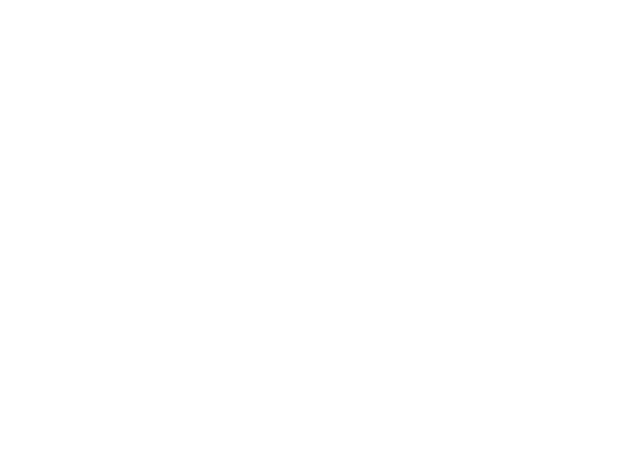
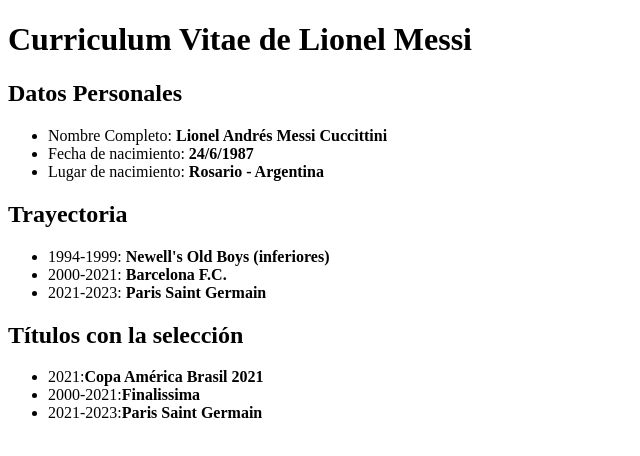
Before and after one commit to Cecilia-Campos/Entrega-1, a plain HTML site: page Ejercicio 1.html in a window 1280 px wide. Shown: the whole page, without its empty margins (0-640 px from the left). Drawn offline with Linux system fonts and the light colour scheme.

Commit message:
Finalicé el Ejercicio 1

```diff
--- a/Ejercicio 1.html
+++ b/Ejercicio 1.html
@@ -0,0 +1,39 @@
+<!DOCTYPE html>
+<html lang="en">
+	<head>
+		<meta charset="UTF-8" />
+		<meta name="viewport" content="width=device-width, initial-scale=1.0" />
+		<title>Ejercicio 1 - CV de Lionel Messi</title>
+	</head>
+
+	<body>
+		<header>
+			<h1>Curriculum Vitae de Lionel Messi</h1>
+		</header>
+
+		<section>
+			<h2>Datos Personales</h2>
+			<ul>
+				<li>Nombre Completo: <b> Lionel Andrés Messi Cuccittini </b></li>
+				<li>Fecha de nacimiento: <b> 24/6/1987 </b></li>
+				<li>Lugar de nacimiento: <b> Rosario - Argentina </b></li>
+			</ul>
+		</section>
+		<section>
+			<h2>Trayectoria</h2>
+			<ul>
+				<li>1994-1999: <b> Newell's Old Boys (inferiores) </b></li>
+				<li>2000-2021: <b> Barcelona F.C. </b></li>
+				<li>2021-2023: <b> Paris Saint Germain </b></li>
+			</ul>
+		</section>
+		<section>
+			<h2>Títulos con la selección</h2>
+			<ul>
+				<li>2021:<b>Copa América Brasil 2021</b></li>
+				<li>2000-2021:<b>Finalissima</b></li>
+				<li>2021-2023:<b>Paris Saint Germain</b></li>
+			</ul>
+		</section>
+	</body>
+</html>
```
Also changed, not shown: index.html (+2 -2 lines).
